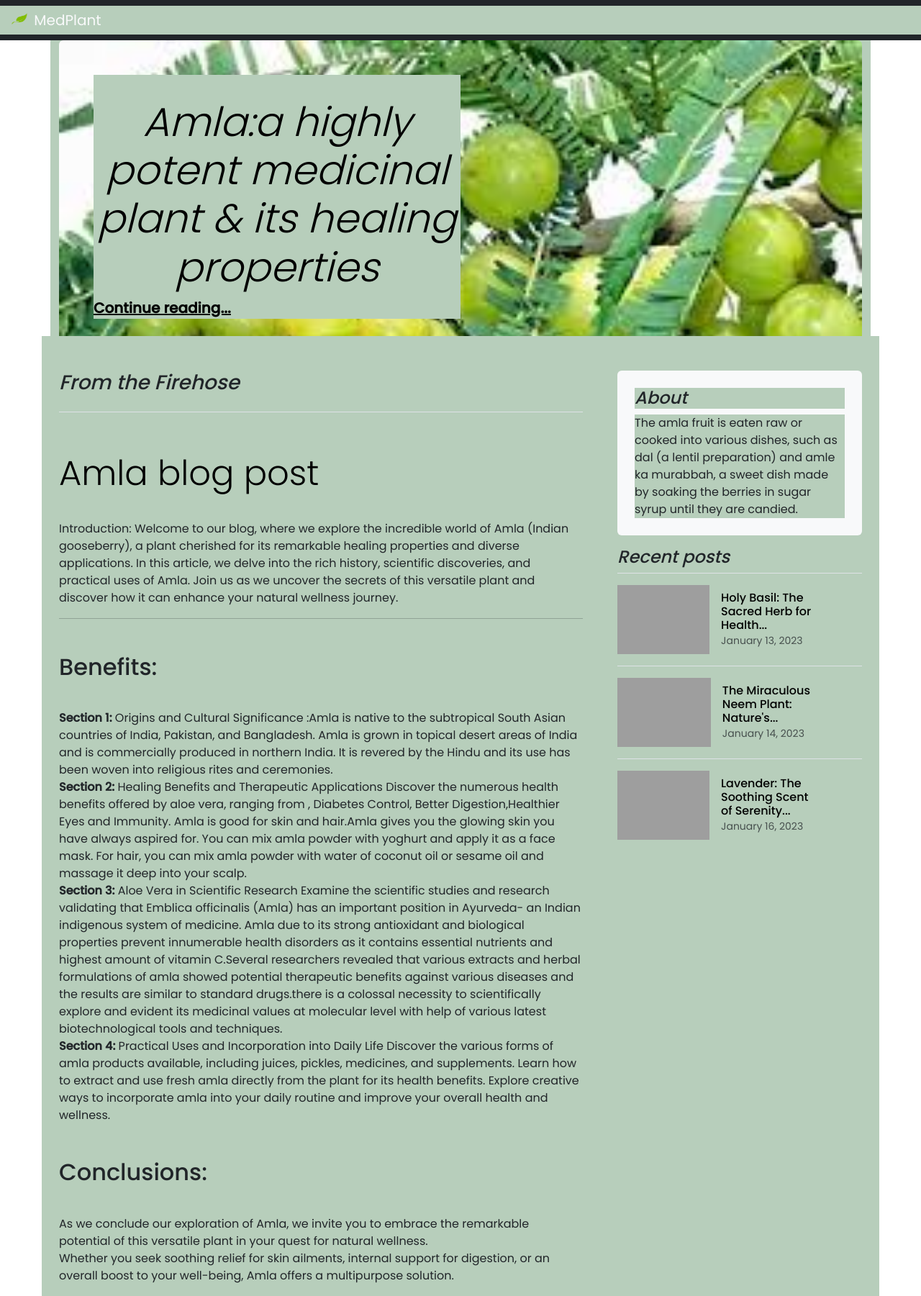
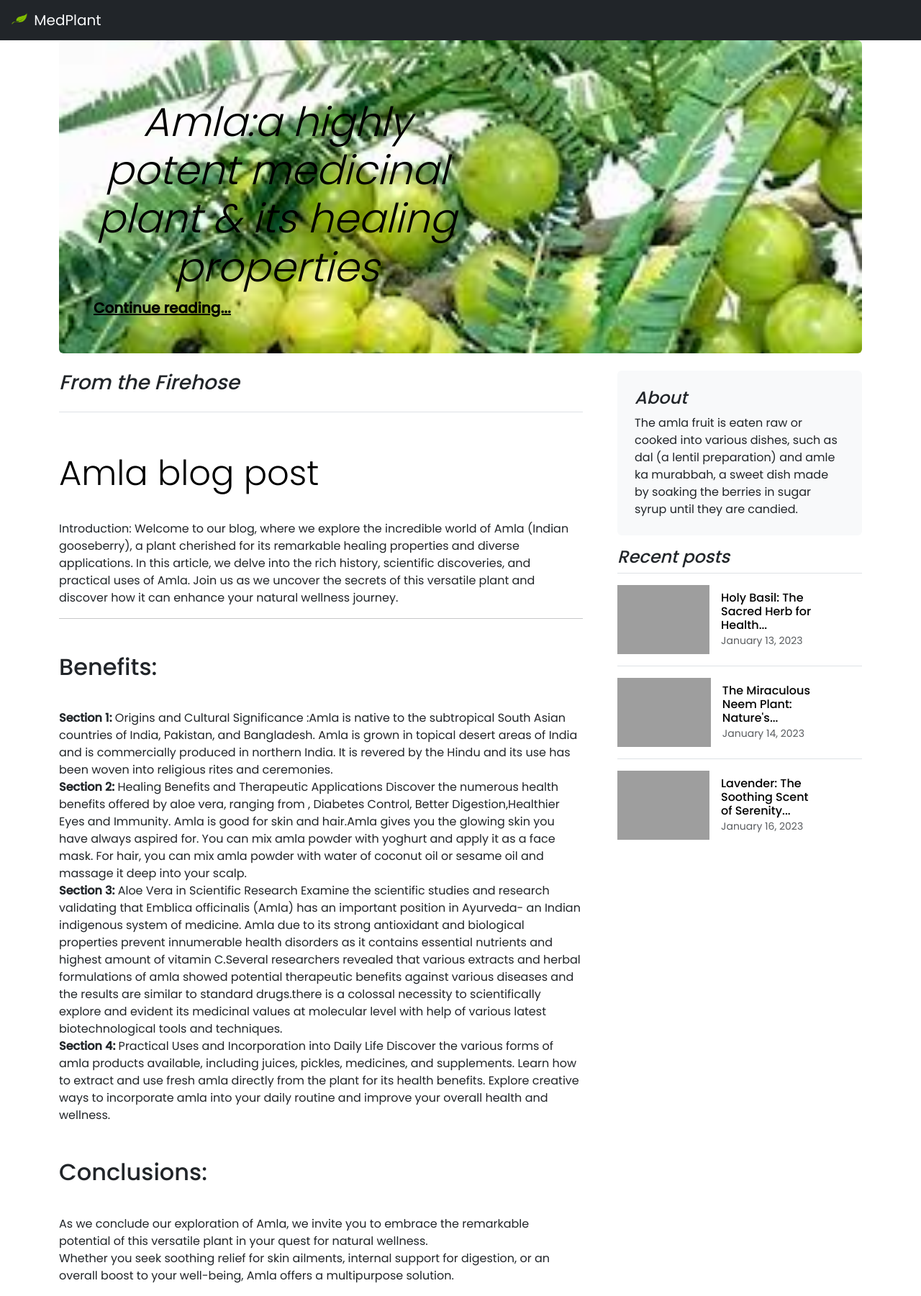
Before and after one commit to swarupe7/MedPlant, a PHP site: page /amla.html in a window 1280 px wide. Shown: the whole page at 72% size. Run offline with PHP 8.4, Linux system fonts and the light colour scheme; some libraries are stand-ins or nearby versions; grey boxes are pictures that could not be loaded.

Commit message:
Update style.css

```diff
--- a/styles/style.css
+++ b/styles/style.css
@@ -5,7 +5,7 @@
   padding: 0;
   box-sizing: border-box;
   font-family: "Poppins", sans-serif;
-   background-color: rgb(183, 206, 187);
+   background-color: rgba(var(--bs-dark-rgb),);
 
 }
 
```
